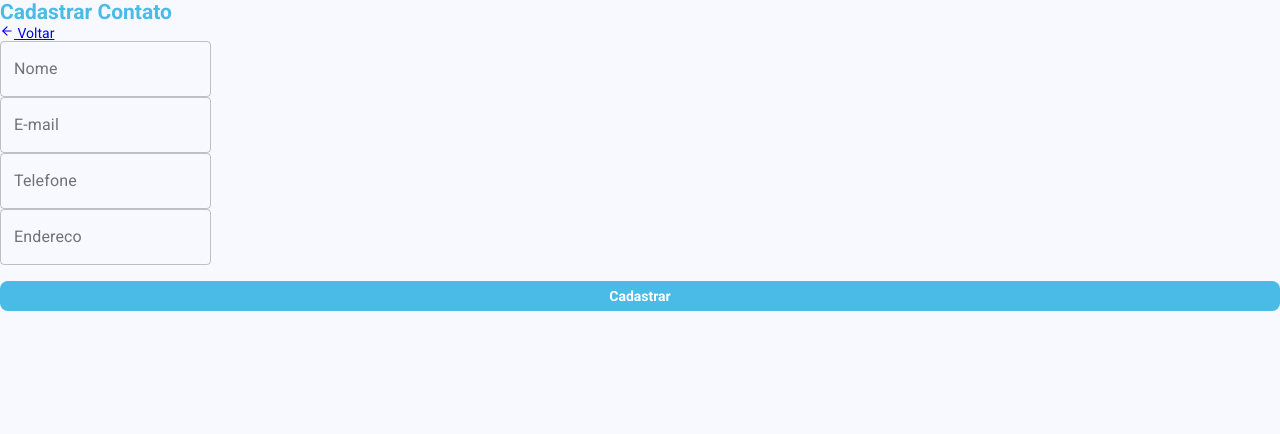
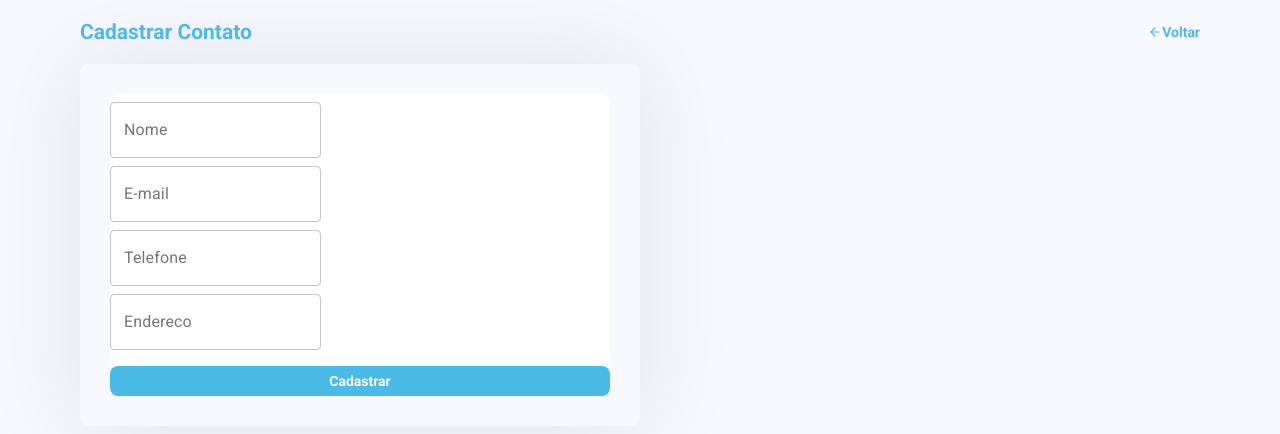
Before and after one commit to marciommrs/agenda-igti, a React (Create React App) app in the folder frontend/: page /editContato in a window 1280 px wide. Shown: the top 434 px of the page. Built offline with nearby package versions, Linux system fonts and the light colour scheme.

Commit message:
Add insert button and styles

```diff
--- a/frontend/src/components/data-table/data-table.tsx
+++ b/frontend/src/components/data-table/data-table.tsx
@@ -20,6 +20,7 @@ import Switch from '@material-ui/core/Switch';
 import DeleteIcon from '@material-ui/icons/Delete';
 import EditIcon from '@material-ui/icons/Edit';
 import FilterListIcon from '@material-ui/icons/FilterList';
+import AddBoxIcon from '@material-ui/icons/AddBox';
 import {Contato} from "../../../../backend/src/controllers/samples/contatos";
 import {Link} from 'react-router-dom';
 import {FiEdit2, FiTrash2} from 'react-icons/fi';
@@ -168,7 +169,8 @@ const useToolbarStyles = makeStyles((theme: Theme) =>
 
 interface EnhancedTableToolbarProps {
     numSelected: number,
-    handleDelete: () => void
+    handleDelete: () => void,
+    handleAdd: () => void
 }
 
 const EnhancedTableToolbar = (props: EnhancedTableToolbarProps) => {
@@ -190,6 +192,13 @@ const EnhancedTableToolbar = (props: EnhancedTableToolbarProps) => {
                     Agenda
                 </Typography>
             )}
+            {(
+                <Tooltip title="Add Contato">
+                    <IconButton onClick={props.handleAdd}>
+                        <AddBoxIcon/>
+                    </IconButton>
+                </Tooltip>
+            )}
             {numSelected > 0 ? (
                 <Tooltip title="Delete">
                     <IconButton onClick={props.handleDelete} aria-label="delete">
@@ -197,11 +206,7 @@ const EnhancedTableToolbar = (props: EnhancedTableToolbarProps) => {
                     </IconButton>
                 </Tooltip>
             ) : (
-                <Tooltip title="Filter list">
-                    <IconButton aria-label="filter list">
-                        <FilterListIcon/>
-                    </IconButton>
-                </Tooltip>
+                ""
             )}
         </Toolbar>
     );
@@ -304,7 +309,7 @@ export default function EnhancedTable(props: any) {
     return (
         <div className={classes.root}>
             <Paper className={classes.paper}>
-                <EnhancedTableToolbar numSelected={selected.length} handleDelete={() => props.deleteMultiple(selected)}/>
+                <EnhancedTableToolbar numSelected={selected.length} handleDelete={() => props.deleteMultiple(selected)} handleAdd={() => props.addAction()}/>
                 <TableContainer>
                     <Table
                         className={classes.table}
--- a/frontend/src/components/inputs/input-text.tsx
+++ b/frontend/src/components/inputs/input-text.tsx
@@ -1,12 +1,15 @@
 import React from "react";
 import {TextField} from "@material-ui/core";
 
+import './styles.css'
 
 function InputText(props: any) {
 
     return (
-        <TextField id={props.id} label={props.label} value={props.value} variant="outlined"
-                   onChange={e=> props.change(e.target.value)}/>
+        <div className="inputText">
+            <TextField id={props.id} label={props.label} value={props.value} variant="outlined"
+                       onChange={e=> props.change(e.target.value)} />
+        </div>
     );
 }
 
--- /dev/null
+++ b/frontend/src/components/inputs/styles.css
@@ -0,0 +1,4 @@
+.inputText {
+  width: 100%;
+  margin-top: 8px;
+}
--- a/frontend/src/pages/Contatos/index.tsx
+++ b/frontend/src/pages/Contatos/index.tsx
@@ -1,7 +1,5 @@
 import React, {useState, useEffect} from 'react';
-import {Link} from 'react-router-dom';
-import {FiTrash2, FiEdit2, FiBook} from 'react-icons/fi';
-
+import { useHistory } from 'react-router-dom';
 
 import api from '../../services/api';
 
@@ -17,6 +15,7 @@ interface Contato {
 }
 
 const Contatos = () => {
+    const history = useHistory();
     const [contatos, setContatos] = useState<Contato[]>([]);
 
     useEffect(() => {
@@ -54,8 +53,17 @@ const Contatos = () => {
         }
     }
 
+    function handleAddContato() {
+        history.push("/editContato");
+    }
+
     return (
-        <EnhancedTable data={contatos} deleteMultiple={handleDeleteMultiple} deleteAction={handleDeleteContato} editAction={handleUpdateContato}>
+        <EnhancedTable
+            data={contatos}
+            deleteMultiple={handleDeleteMultiple}
+            deleteAction={handleDeleteContato}
+            editAction={handleUpdateContato}
+            addAction={handleAddContato}>
         </EnhancedTable>
     );
 }
--- a/frontend/src/pages/EditContato/index.tsx
+++ b/frontend/src/pages/EditContato/index.tsx
@@ -72,19 +72,10 @@ const EditContato = () => {
       </header>
       <div className="content">
         <form>
-          <div className="input-group">
             <InputText id="nome" label="Nome" value={nome} change={setNome} />
-          </div>
-
-          <div className="input-group">
             <InputText id="email" label="E-mail" value={email} change={setEmail} />
-          </div>
-          <div className="input-group">
             <InputText id="telefone" label="Telefone" value={telefone} change={setTelefone} />
-          </div>
-          <div className="input-group">
             <InputText id="endereco" label="Endereco" value={endereco} change={setEndereco}></InputText>
-          </div>
         <button onClick={acao === 'Cadastrar'?handleInsertContato:handleUpdateContato} className="button" type="submit">{acao}</button>
         </form>
       </div>
--- a/frontend/src/pages/EditContato/styles.css
+++ b/frontend/src/pages/EditContato/styles.css
@@ -1,62 +1,44 @@
-/*.register-container {*/
-/*  width: 100%;*/
-/*  max-width: 1120px;*/
-/*  height: 100vh;*/
-/*  margin: 0 auto;*/
-/*  */
-/*  align-items: center;*/
-/*  justify-content: center;*/
-/*}*/
+.register-container {
+ width: 100%;
+ max-width: 1120px;
+ height: 100vh;
+ margin: 0 auto;
+ align-items: center;
+ justify-content: center;
+}
 
-/*.register-container header {*/
-/*  margin-top: 20px;*/
-/*  margin-bottom: 20px;*/
+.register-container header {
+ margin-top: 20px;
+ margin-bottom: 20px;
+ display: flex;
+ justify-content: space-between;
+ align-items: right;
+}
 
-/*  display: flex;*/
-/*  justify-content: space-between;*/
-/*  align-items: right;*/
-/*}*/
+.register-container header a {
+ color: var(--title-color);
+ font-weight: bold;
+ text-decoration: none;
 
-/*.register-container header a {*/
-/*  color: var(--title-color);*/
-/*  font-weight: bold;*/
-/*  text-decoration: none;*/
+ display: flex;
+ align-items: center;
+}
 
-/*  display: flex;*/
-/*  align-items: center;*/
-/*}*/
+.register-container .content {
+ width: 50%;
+ padding: 30px;
+ background: #f8f8ff;
+ box-shadow: 0 0 100px rgba(0, 0, 0, 0.1);
+ border-radius: 8px;
 
-/*.register-container .content {*/
-/*  width: 50%;  */
-/*  padding: 30px;*/
-/*  background: #f8f8ff;*/
-/*  box-shadow: 0 0 100px rgba(0, 0, 0, 0.1);*/
-/*  border-radius: 8px;*/
-/*  */
-/*  display: flex;*/
-/*}*/
+ display: flex;
+}
 
 
-/*.register-container .content form {*/
-/*  background: #FFF;*/
-/*  border-radius: 8px;*/
-/*  display: flex;*/
-/*  flex-direction: column;*/
-/*  width: 100%;  */
-/*  max-width: 450px;*/
-/*}*/
-
-/*.register-container .content form input {*/
-/*  margin-top: 8px;*/
-/*}*/
-
-/*.register-container .content form .input-group {*/
-/*  display: flex;*/
-/*  margin-top: 10px;*/
-/*  margin-left: 10px;*/
-/*  align-items: baseline;*/
-/*}*/
-
-/*.register-container .content .input-group label  {*/
-/*  width: 20%;*/
-/*}*/
+.register-container .content form {
+ background: #FFF;
+ border-radius: 8px;
+ display: flex;
+ flex-direction: column;
+ width: 100%;
+}
```
